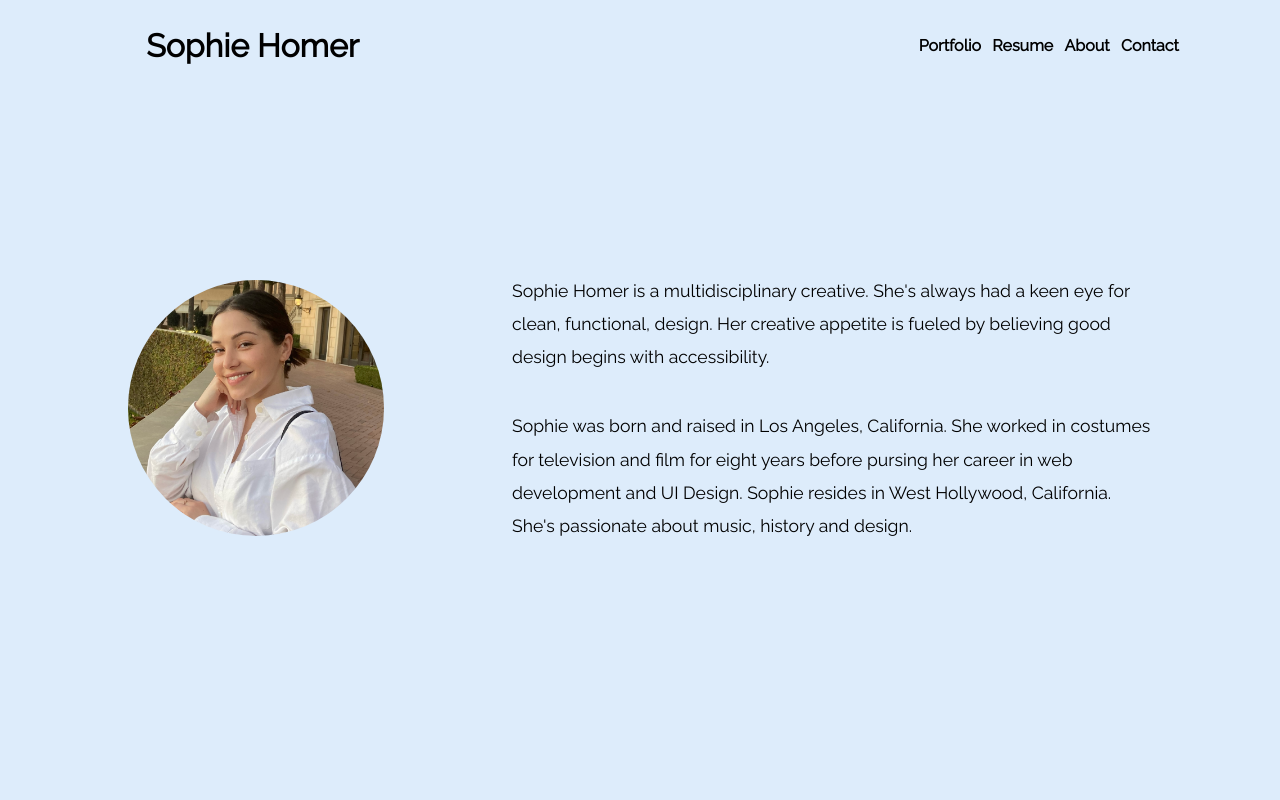
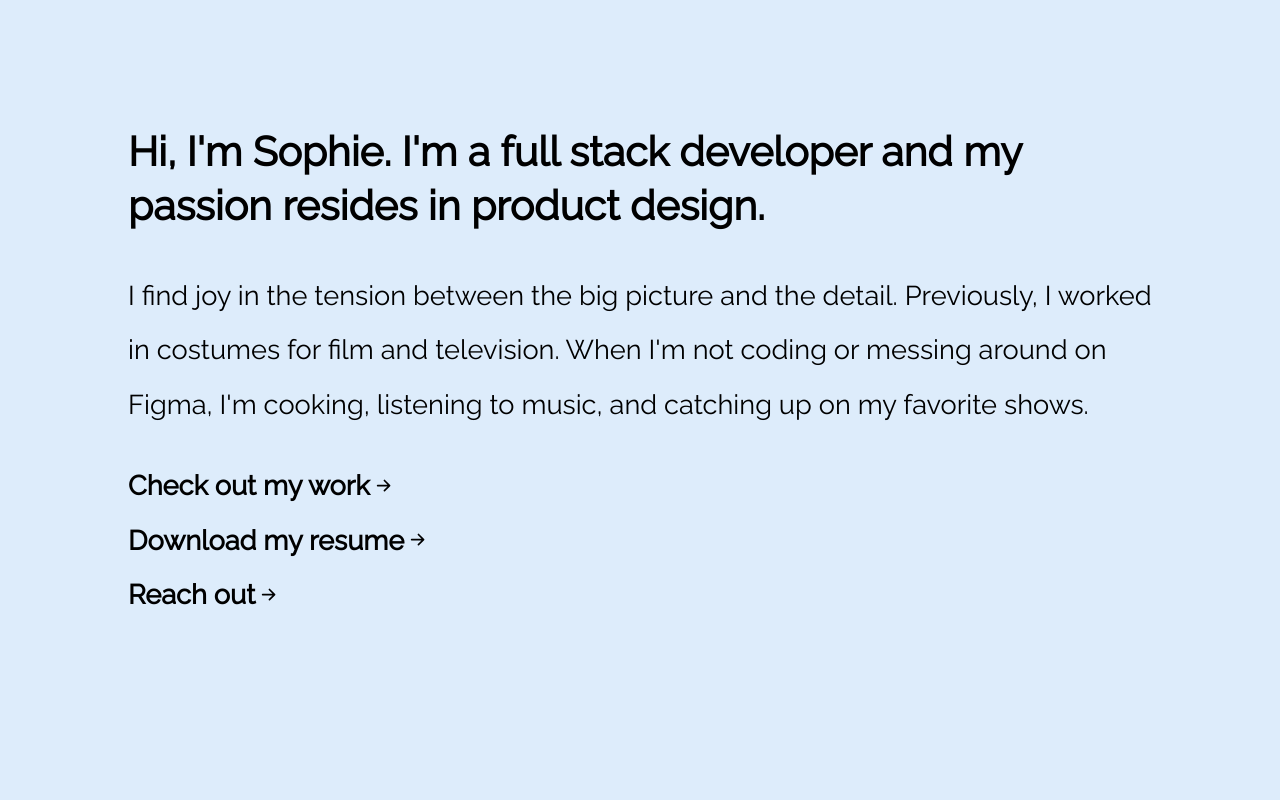
Before and after one commit to sophiehomer/react_portfolio, a React (Create React App) app: page / in a window 1280 px wide. Shown: the top 800 px of the page. Built offline with nearby package versions, Linux system fonts and the light colour scheme.

Commit message:
modified styles

```diff
--- a/src/components/About/index.js
+++ b/src/components/About/index.js
@@ -1,20 +1,23 @@
 import React from 'react'
 import './styles.css'
-import aboutImage from '../../assets/about/profilepic.jpg';
+import Navigation from '../Navigation'
+// import { BsArrowRightShort } from 'react-icons/bs'
+
+// import aboutImage from '../../assets/about/profilepic.jpg';
 
 const About = () => {
   return (
+    <section className="aboutContent" id="aboutContent">
+      {/* <img src={aboutImage} className="aboutImg" style={{ width: "30%" }} alt="about" /> */}
+      <div className="aboutTextDiv">
+      <p className="aboutText">
+          <h1>Hi, I'm Sophie. I'm a full stack developer and my passion resides in product design.</h1>
 
-    <section className="aboutContent" id="aboutContent">
-      <img src={aboutImage} className="aboutImg" style={{ width: "30%" }} alt="about" />
-      <div className="aboutTextDiv">
-        <p className="aboutText">
-          Sophie Homer is a multidisciplinary creative. She's always had a keen eye for clean, functional, design. Her creative appetite is fueled by believing good design begins with accessibility.
-        </p>
-        <p className="aboutText">
-          Sophie was born and raised in Los Angeles, California. She worked in costumes for television and film for eight years before pursing her career in web development and UI Design. Sophie resides in West Hollywood, California. She's passionate about music, history and design.
+          I find joy in the tension between the big picture and the detail.
+          Previously, I worked in costumes for film and television. When I'm not coding or messing around on Figma, I'm cooking, listening to music, and catching up on my favorite shows.
         </p>
       </div>
+      <Navigation/>
     </section>
   )
 }
--- a/src/components/Header/index.js
+++ b/src/components/Header/index.js
@@ -1,11 +1,11 @@
 import React from 'react'
 import './styles.css'
-import Navigation from '../Navigation'
+// import Navigation from '../Navigation'
 
 const Header = (props) => {
   return (
     <header className="header">
-        <Navigation setPage = {props.setPage} />
+        {/* <Navigation setPage = {props.setPage} /> */}
         <>
        {/* <h1 className="sophieHomer">SOPHIE HOMER</h1> */}
         </>
--- a/src/components/Navigation/index.js
+++ b/src/components/Navigation/index.js
@@ -1,5 +1,9 @@
 import React from 'react'
 import './styles.css'
+import { BsArrowRightShort } from 'react-icons/bs'
+import Pdf from '../../assets/documents/sophie-homer-resume.pdf'
+
+
 
 const Navigation = (props) => {
   const handleClick = (e) => {
@@ -8,28 +12,23 @@ const Navigation = (props) => {
   }
   return (
     <nav className="nav">
+        <a href="#portfolioImages" className="portfolio" onClick={handleClick} >
+        Check out my work <BsArrowRightShort />
+        </a>
+{/*
+        <a href="#resumeDiv" className="resume" onClick={handleClick}>
+         Download my resume <BsArrowRightShort />
+        </a> */}
 
-      <h1 className="sophieHomer">Sophie Homer</h1>
+        <a download href= {Pdf} rel="noreferrer" target="_blank" className="resume">Download my resume <BsArrowRightShort /></a>
 
-      <div>
-        <a href="#portfolioImages" className="portfolio" onClick={handleClick}>
-        Portfolio
-        </a>
-
-        <a href="#resumeList" className="resume" onClick={handleClick}>
-         Resume
-        </a>
-
-        <a href="#aboutContent" className="about" onClick={handleClick}>
+        {/* <a href="/" className="about" onClick={handleClick}>
           About
-        </a>
+        </a> */}
 
         <a href="#contactForm" className="contact" onClick={handleClick}>
-          Contact
+          Reach out <BsArrowRightShort />
         </a>
-      </div>
-
-
   </nav>
   )
 }
--- a/src/components/Portfolio/index.js
+++ b/src/components/Portfolio/index.js
@@ -15,13 +15,13 @@ const Portfolio = () => {
 
     <section className="drawTheLineContainer">
         <div className="app">
-          <a href="https://draw-the-line-repo.herokuapp.com/">
+          <a href="https://drawtheline2022.herokuapp.com/" target="_blank">
             <img src={drawTheLineImage} className="drawTheLineImg" alt="drawTheLine"/>
           </a>
         </div>
 
         <div className="appSummary">
-          <a href="https://github.com/Abarragan89/draw-the-line" className='gitHubLinkRight'> Debate Platform Application <FaGithub size={15}/></a>
+          <a href="https://github.com/Abarragan89/draw-the-line" className='gitHubLinkRight' target="_blank" > Debate Platform Application <FaGithub size={15}/></a>
           <p className="summary">
             Built with React, JavaScript, Node.js, GraphQL, Apollo, Mongoose, mongoDb, Bycrypt, Bad Words npm package.
           </p>
@@ -33,13 +33,13 @@ const Portfolio = () => {
 
       <section className="kitContainer">
         <div className="app">
-          <a href="https://blooming-anchorage-21473.herokuapp.com/">
+          <a href="https://blooming-anchorage-21473.herokuapp.com/" target="_blank">
             <img src={kitImage} className="kitImg" alt="kit"/>
           </a>
         </div>
 
         <div className="appSummary">
-          <a href="https://github.com/kpbader/kit" className='gitHubLinkLeft'> Social Application <FaGithub size={15}/></a>
+          <a href="https://github.com/kpbader/kit" className='gitHubLinkLeft' target="_blank"> Social Application <FaGithub size={15}/></a>
           <p className="summary">
             Built with Express, MySQL, Sequelize, Bycrypt, UUID, and Cloudinary.
           </p>
@@ -52,13 +52,13 @@ const Portfolio = () => {
 
       <section className="dinnerDrinkContainer">
         <div className="app">
-          <a href="https://abarragan89.github.io/dinner-drinks/">
+          <a href="https://abarragan89.github.io/dinner-drinks/" target="_blank">
             <img src={dinnerDrinksImage} className="dinnerDrinksImg" alt="dinnerDrinks"/>
           </a>
         </div>
 
         <div className="appSummary">
-          <a href="https://github.com/Abarragan89/dinner-drinks" className='gitHubLinkRight'> Recipe and Cocktail Search Engine <FaGithub size={15}/></a>
+          <a href="https://github.com/Abarragan89/dinner-drinks" className='gitHubLinkRight' target="_blank"> Recipe and Cocktail Search Engine <FaGithub size={15}/></a>
           <p className="summary">
             Built with  Javascript, HTML, CSS, Spoonacular API and Cocktails DB API.
           </p>
@@ -71,13 +71,13 @@ const Portfolio = () => {
 
       <section className="weatherContainer">
         <div className="app">
-          <a href="https://sophiehomer.github.io/Weather-Dashboard/" >
-            <img src={weatherDashboardImage} className="weatherDashboardImg" alt="weatherDashboard"/>
+          <a href="https://sophiehomer.github.io/Weather-Dashboard/">
+            <img src={weatherDashboardImage} className="weatherDashboardImg" alt="weatherDashboard" target="_blank"/>
           </a>
         </div>
 
         <div className="appSummary">
-          <a href="https://github.com/sophiehomer/Weather-Dashboard" className='gitHubLinkLeft'> Weather Application<FaGithub size={15}/></a>
+          <a href="https://github.com/sophiehomer/Weather-Dashboard" className='gitHubLinkLeft' target="_blank"> Weather Application<FaGithub size={15}/></a>
           <p className="summary">
             Built with html, css, JavaScript, jQuery and Open Weather API.
           </p>
--- a/src/components/Resume/index.js
+++ b/src/components/Resume/index.js
@@ -4,10 +4,10 @@ import Pdf from '../../assets/documents/sophie-homer-resume.pdf'
 
 const Resume = () => {
   return (
-  <>
-   <h1 className="resumeTitle">Proficiencies</h1>
+    <>
+   {/* <h1 className="resumeTitle" id="resumeTitle">Proficiencient in</h1>
+   <div id="resumeDiv">
     <div className="resumeList" id="resumeList">
-
        <div className="proficiencyList">
           Figma<br></br>
           HTML<br></br>
@@ -31,14 +31,15 @@ const Resume = () => {
           APIs<br></br>
           REST<br></br>
       </div>
+      </div>
     </div>
     <section className="downloadResumeSection">
       <div className="downloadResumeDiv">
-        <button className="downloadResumeButton">
+        <p className="downloadResumeButton">
           <a download href= {Pdf} rel="noreferrer" target="_blank" className="downloadResume">Download my resume</a>
-        </button>
+        </p>
       </div>
-    </section>
+    </section> */}
     </>
   )
 }
--- a/src/index.css
+++ b/src/index.css
@@ -31,24 +31,31 @@ body {
 
 .nav {
   display:flex;
-  flex-direction: row;
-  justify-content: space-around;
-  align-items: center;
-  color: #f5f2eb;
+  flex-direction: column;
+  /* justify-content: flex-start; */
+  /* justify-content: space-around; */
+  /* align-items: center; */
+  /* color: #f5f2eb; */
+  /* background-color: orange; */
+  width: 80%;
 }
 
 .about,
 .resume,
 .portfolio,
 .contact {
-  font-size: 1em;
+  display: flex;
+  flex-direction: row;
+  justify-content: flex-start;
+  align-items: center;
+  font-size: 1.7em;
   font-weight: bolder;
   color:  black;
   border: none;
   background-color: transparent !important;
   font-family: 'Raleway', sans-serif;
   text-decoration: none;
-  margin-left: 5%;
+  line-height: 2em;
 }
 
 .about:hover,
@@ -69,13 +76,13 @@ body {
   flex-wrap: wrap;
   align-content: center;
   text-align: left;
-  width: 50%;
+  width: 80%;
 }
 
 .aboutText {
   font-weight: normal;
-  font-size: 1.1em;
-  line-height: 1.9em;
+  font-size: 1.7em;
+  line-height: 2em;
   /* max-width:600px; */
   color:  black;
 }
@@ -92,12 +99,11 @@ body {
 
 .aboutContent {
   display: flex;
-  flex-direction: row;
+  flex-direction: column;
   align-items: center;
   justify-content: space-evenly;
-  padding-top: 10%;
-  padding-bottom: 20%;
-  margin-top: 10%;
+  padding-top: 5%;
+  padding-bottom: 15%;
 }
 
 /* ----- PORTFOLIO ----- */
@@ -287,7 +293,7 @@ section {
 /* ----- CONTACT ----- */
 
 .contactSection {
-  margin-top: 10%;
+  margin-top: 5%;
   display: flex;
   flex-direction: column;
 }
@@ -298,8 +304,8 @@ section {
   flex-direction: row;
   align-items: flex-start;
   max-width: 100%;
-  padding-top: 5%;
-  padding-bottom: 5%;
+  padding-top: 2%;
+  padding-bottom: 10%;
   justify-content: center;
 }
 
@@ -371,9 +377,17 @@ label {
 
 .errorMessage {
   position: absolute;
-  left: 31.5%;
+  left: 29%;
 }
 /* ----- RESUME ----- */
+
+/* #resumeDiv {
+  background-color: orange !important;
+  padding-top: 6%;
+  padding-bottom: 6%;
+
+} */
+
 .resumeList {
  display: flex;
  flex-direction: row;
@@ -409,11 +423,12 @@ label {
   border-radius: 25px;
 } */
 
-.downloadResumeButton {
+/* .downloadResumeButton {
   border: none;
-  border-radius: 25px;
-  padding: 0.8em 3.6em;
-}
+  border-radius: 24px;
+  padding: 1em 2.5em;
+  background-color: #FFFFFF;
+} */
 
 .downloadResume {
   color:  black;
@@ -435,14 +450,16 @@ label {
 .twitterIcon {
   color: black;
   margin-right: 3%;
+  cursor: pointer;
 }
 
-.githubIcon:hover,
+/* .githubIcon:hover,
 .linkedInIcon:hover,
 .emailIcon:hover,
-.twitterIcon {
-  cursor: pointer;
-}
+.twitterIcon:hover {
+
+
+} */
 
 footer {
   position: absolute;
```
